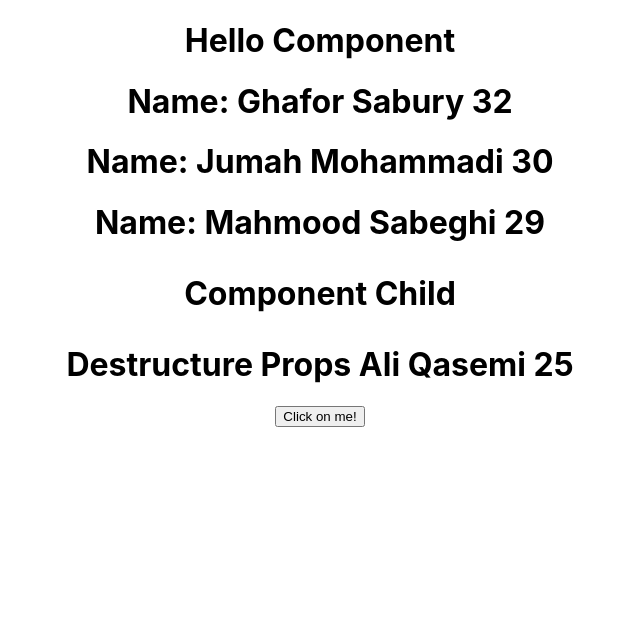
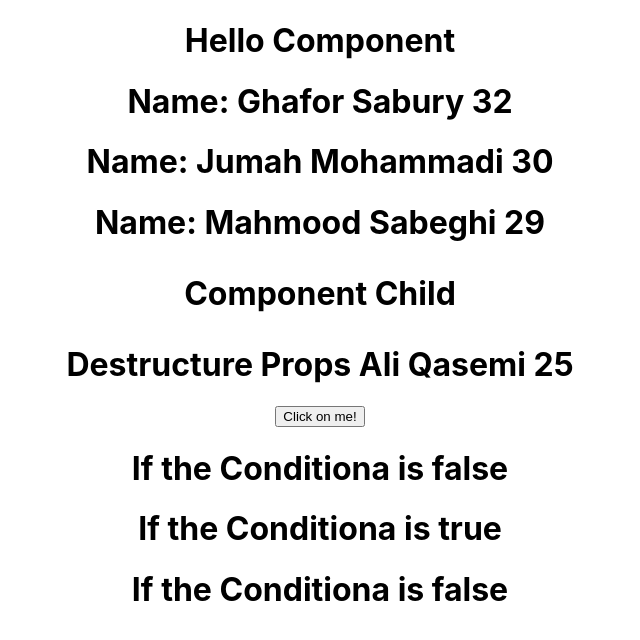
Before and after one commit to gsabury/react-js-tutorials, a React (Create React App) app: page / in a window 1280 px wide. Shown: the top 640 px of the page, without its empty margins (320-960 px from the left). Built offline with nearby package versions, Linux system fonts and the light colour scheme.

Commit message:
Conditional Rendering exmaple created

```diff
--- a/src/App.js
+++ b/src/App.js
@@ -4,6 +4,9 @@ import Hello from './Components/Hello';
 import Profile from './Components/Profile';
 import DestructureProps from './Components/DestructureProps';
 import EventHandling from './Components/EventHandling';
+import ConditionalRendering from './Components/ConditionalRendering';
+import ConditionalRendering2 from './Components/ConditionalRendering2';
+import ConditionalRendering3 from './Components/ConditionalRendering3';
 function App() {
   return (
     <div className="App">
@@ -17,6 +20,10 @@ function App() {
 
       <EventHandling/>
 
+      <ConditionalRendering></ConditionalRendering>
+      <ConditionalRendering2/>
+      <ConditionalRendering3/>
+
     </div>
   );
 }
--- /dev/null
+++ b/src/Components/ConditionalRendering.js
@@ -0,0 +1,23 @@
+
+import { useState } from "react";
+
+const ConditionalRendering  = () => {
+
+    const [display] = useState(false);
+
+    if(display){
+        return (
+            <div>
+                <h1>If the Conditiona is true</h1>
+            </div>
+        );
+    }else{
+        return (
+            <div>
+                <h1>If the Conditiona is false</h1>
+            </div>
+        );
+    }
+}
+
+export default ConditionalRendering;
--- /dev/null
+++ b/src/Components/ConditionalRendering2.js
@@ -0,0 +1,19 @@
+import { useState } from "react";
+
+const ConditionalRendering2 = () =>{
+    const [display] = useState(true);
+    let output;
+    if(display){
+        output =  <div>
+                        <h1>If the Conditiona is true</h1>
+                    </div>
+    }else{
+        output =  <div>
+                        <h1>If the Conditiona is false</h1>
+                    </div>
+    }
+
+    return output;
+}
+
+export default ConditionalRendering2;
--- /dev/null
+++ b/src/Components/ConditionalRendering3.js
@@ -0,0 +1,23 @@
+import { useState } from "react";
+
+const ConditionalRendering2 = () =>{
+
+    const [display] = useState(false);
+    let output;
+
+    output = display ?
+        output =
+        (<div>
+                        <h1>If the Conditiona is true</h1>
+                    </div>
+    )
+    :(
+        <div>
+            <h1>If the Conditiona is false</h1>
+        </div>
+    )
+
+    return output;
+}
+
+export default ConditionalRendering2;
```
